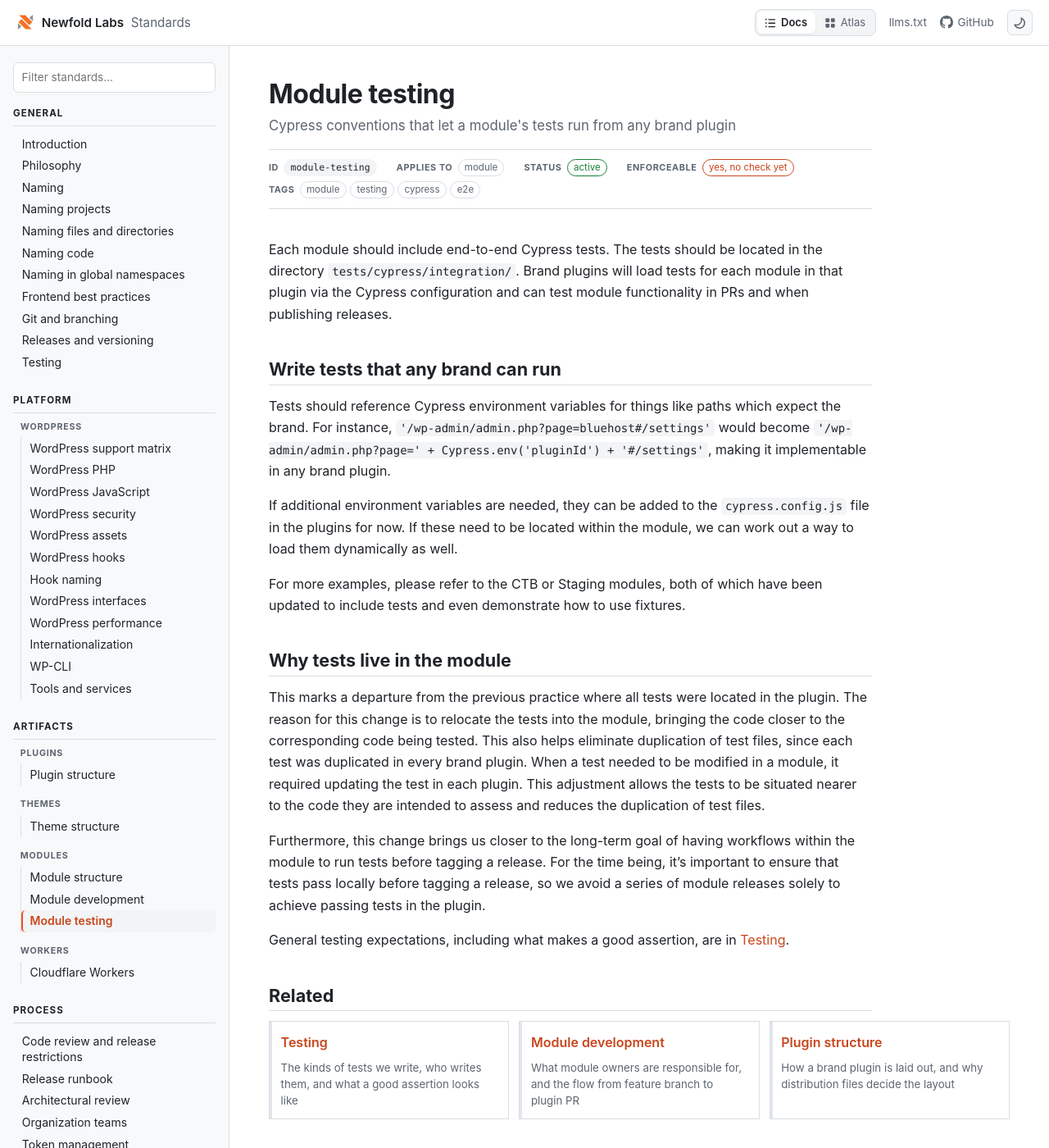
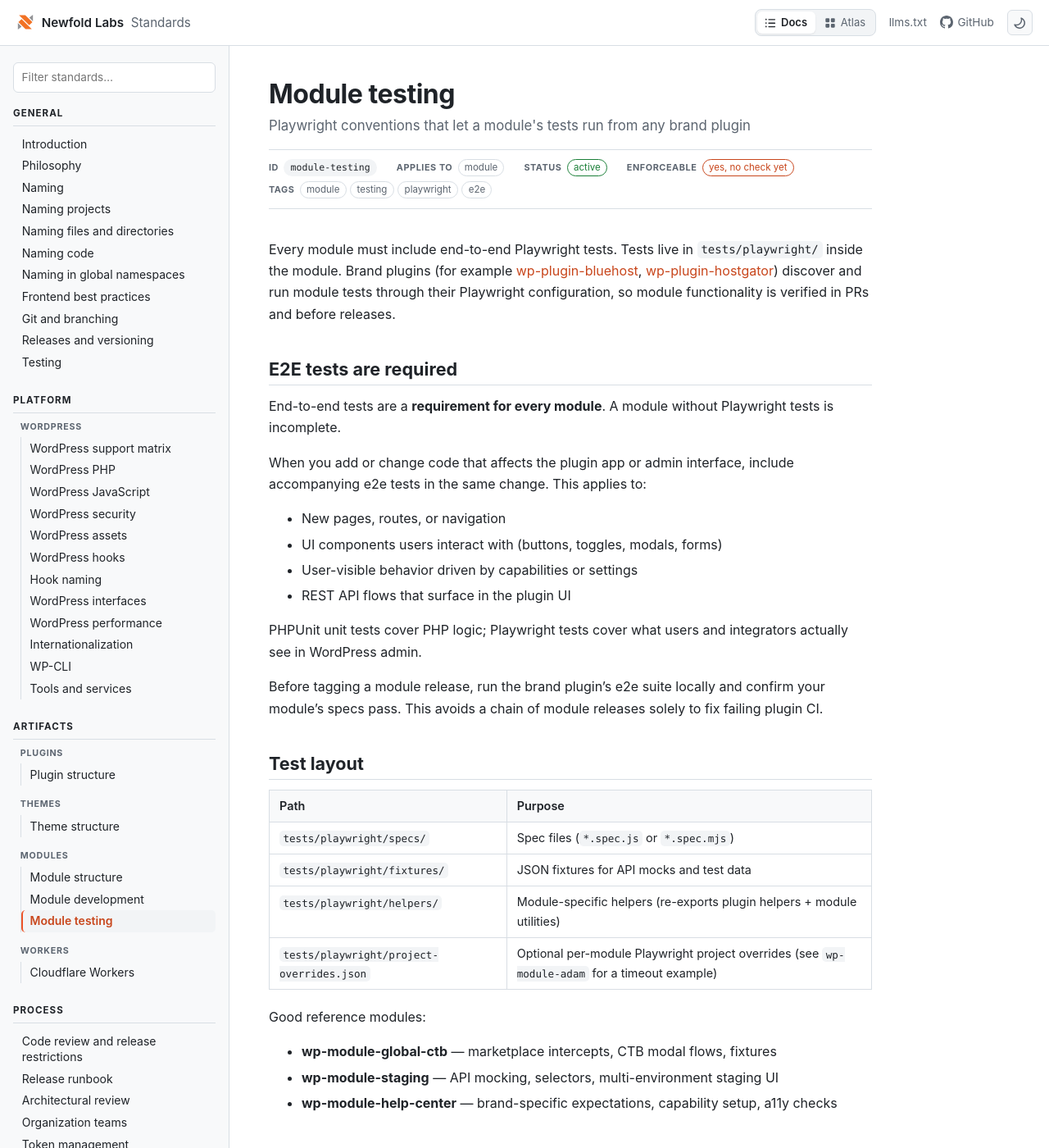
Before and after one commit to newfold-labs/standards, a Jekyll site: the page built from artifacts/module/testing.md, in a window 1280 px wide and 1400 px high. Shown: the whole window at 82% size. Built offline with Jekyll 4.4.1, drawn with Linux system fonts in a browser that asks for light colours; some of the changed text lies outside the part shown.

Commit message:
update testing for playwright

````diff
--- a/artifacts/module/testing.md
+++ b/artifacts/module/testing.md
@@ -1,51 +1,189 @@
 ---
 id: module-testing
 title: Module testing
-summary: Cypress conventions that let a module's tests run from any brand plugin
+summary: Playwright conventions that let a module's tests run from any brand plugin
 status: active
 applies_to: [module]
-tags: [module, testing, cypress, e2e]
+tags: [module, testing, playwright, e2e]
 related: [general-testing, module-development, plugin-structure]
 order: 30
 enforceable: true
 ---
 
-Each module should include end-to-end Cypress tests. The tests should be located
-in the directory `tests/cypress/integration/`. Brand plugins will load tests for
-each module in that plugin via the Cypress configuration and can test module
-functionality in PRs and when publishing releases.
+Every module must include end-to-end Playwright tests. Tests live in
+`tests/playwright/` inside the module. Brand plugins (for example
+[wp-plugin-bluehost](https://github.com/newfold-labs/wp-plugin-bluehost),
+[wp-plugin-hostgator](https://github.com/newfold-labs/wp-plugin-hostgator)) discover
+and run module tests through their Playwright configuration, so module functionality
+is verified in PRs and before releases.
 
-## Write tests that any brand can run
+## E2E tests are required
 
-Tests should reference Cypress environment variables for things like paths which
-expect the brand. For instance,
-`'/wp-admin/admin.php?page=bluehost#/settings'` would become
-`'/wp-admin/admin.php?page=' + Cypress.env('pluginId') + '#/settings'`, making it
-implementable in any brand plugin.
+End-to-end tests are a **requirement for every module**. A module without Playwright
+tests is incomplete.
 
-If additional environment variables are needed, they can be added to the
-`cypress.config.js` file in the plugins for now. If these need to be located
-within the module, we can work out a way to load them dynamically as well.
+When you add or change code that affects the plugin app or admin interface, include
+accompanying e2e tests in the same change. This applies to:
 
-For more examples, please refer to the CTB or Staging modules, both of which have
-been updated to include tests and even demonstrate how to use fixtures.
+- New pages, routes, or navigation
+- UI components users interact with (buttons, toggles, modals, forms)
+- User-visible behavior driven by capabilities or settings
+- REST API flows that surface in the plugin UI
+
+PHPUnit unit tests cover PHP logic; Playwright tests cover what users and integrators
+actually see in WordPress admin.
+
+Before tagging a module release, run the brand plugin's e2e suite locally and confirm
+your module's specs pass. This avoids a chain of module releases solely to fix
+failing plugin CI.
+
+## Test layout
+
+| Path | Purpose |
+|------|---------|
+| `tests/playwright/specs/` | Spec files (`*.spec.js` or `*.spec.mjs`) |
+| `tests/playwright/fixtures/` | JSON fixtures for API mocks and test data |
+| `tests/playwright/helpers/` | Module-specific helpers (re-exports plugin helpers + module utilities) |
+| `tests/playwright/project-overrides.json` | Optional per-module Playwright project overrides (see `wp-module-adam` for a timeout example) |
+
+Good reference modules:
+
+- **wp-module-global-ctb** — marketplace intercepts, CTB modal flows, fixtures
+- **wp-module-staging** — API mocking, selectors, multi-environment staging UI
+- **wp-module-help-center** — brand-specific expectations, capability setup, a11y checks
+
+## How brand plugins run module tests
+
+Each brand plugin owns a root `playwright.config.mjs` and a `tests/playwright/helpers/`
+directory. The config:
+
+1. Sets environment variables such as `PLUGIN_DIR`, `PLUGIN_ID`, and WordPress
+   credentials.
+2. Starts `wp-env` locally (or relies on CI to provide the environment).
+3. Discovers module test directories via
+   `.github/scripts/generate-playwright-projects.mjs`, which scans `composer.local.json`
+   path repositories and `vendor/newfold-labs/wp-module-*` for
+   `tests/playwright/specs/`.
+4. Registers each discovered module as a separate Playwright project so specs run in
+   isolation.
+
+From a brand plugin root:
+
+```bash
+npm run test:e2e          # alias for test:playwright
+npm run test:playwright   # npx playwright test
+npm run test:playwright:update-projects  # regenerate playwright-projects.json
+```
+
+## Write tests any brand can run
+
+Do not hard-code a brand slug in URLs or expectations when the value is
+environment-specific. Use environment variables set by the plugin's Playwright config:
+
+```javascript
+const pluginId = process.env.PLUGIN_ID || 'bluehost';
+
+await page.goto(`/wp-admin/admin.php?page=${pluginId}#/settings`);
+```
+
+`PLUGIN_ID` is set in each brand plugin's `playwright.config.mjs` (for example
+`bluehost`, `hostgator`). Module helpers typically read it once and export a
+`pluginId` constant.
+
+For brand-specific content (help text, account names, domains), define expectations
+per `PLUGIN_ID` in the module helper or spec — see
+`wp-module-help-center` for an example.
+
+If additional environment variables are needed, add them to the brand plugin's
+`playwright.config.mjs`. Module-specific overrides can also live in
+`tests/playwright/project-overrides.json` at the module root.
+
+## Plugin-based helpers
+
+Brand plugins provide shared helpers at `tests/playwright/helpers/`. Modules import
+these at runtime via `PLUGIN_DIR` (set by Playwright config) rather than copying
+helper code into each module.
+
+Plugin helper modules (in each brand plugin):
+
+| Helper | File | Use for |
+|--------|------|---------|
+| `auth` | `auth.mjs` | WordPress login, admin navigation |
+| `wordpress` | `wordpress.mjs` | WP-CLI, options, permalinks, REST |
+| `newfold` | `newfold.mjs` | Capabilities, coming soon, WooCommerce, plugin navigation |
+| `a11y` | `a11y.mjs` | Accessibility checks (`@axe-core/playwright`) |
+| `utils` | `utils.mjs` | Logging, scrolling, notifications |
+
+Central export: `tests/playwright/helpers/index.mjs`.
+
+### Importing plugin helpers from a module
+
+Module helpers follow a consistent pattern: resolve the plugin root from
+`process.env.PLUGIN_DIR`, dynamically import the plugin's `index.mjs`, re-export
+plugin helpers, and add module-specific utilities:
+
+```javascript
+import { join, dirname } from 'path';
+import { fileURLToPath, pathToFileURL } from 'url';
+
+const pluginDir = process.env.PLUGIN_DIR || process.cwd();
+const helpersUrl = pathToFileURL(
+  join(pluginDir, 'tests/playwright/helpers/index.mjs')
+).href;
+const { auth, wordpress, newfold, a11y, utils } = await import(helpersUrl);
+
+export const pluginId = process.env.PLUGIN_ID || 'bluehost';
+export { auth, wordpress, newfold, a11y, utils };
+
+// Module-specific helpers below...
+```
+
+Specs import from the module's `../helpers` (or `../helpers/index.mjs`) so they get
+both plugin and module helpers in one place:
+
+```javascript
+import { test, expect } from '@playwright/test';
+import { auth, newfold, pluginId } from '../helpers/index.mjs';
+
+test.describe('My Module', () => {
+  test.beforeEach(async ({ page }) => {
+    await auth.loginToWordPress(page);
+    await newfold.setCapability({ canAccessMyFeature: true });
+    await page.goto(`/wp-admin/admin.php?page=${pluginId}#/my-route`);
+  });
+
+  test('shows the feature', async ({ page }) => {
+    await expect(page.locator('.my-module-widget')).toBeVisible();
+  });
+});
+```
+
+### Fixtures and API mocking
+
+Use `tests/playwright/fixtures/` for JSON response bodies. Intercept REST routes with
+`page.route()` in module helpers — see `wp-module-staging` for staging API mocks and
+`wp-module-global-ctb` for marketplace and CTB intercepts.
 
 ## Why tests live in the module
 
-This marks a departure from the previous practice where all tests were located in
-the plugin. The reason for this change is to relocate the tests into the module,
-bringing the code closer to the corresponding code being tested. This also helps
-eliminate duplication of test files, since each test was duplicated in every
-brand plugin. When a test needed to be modified in a module, it required updating
-the test in each plugin. This adjustment allows the tests to be situated nearer
-to the code they are intended to assess and reduces the duplication of test
-files.
+Tests used to live entirely in each brand plugin, which duplicated the same specs
+across Bluehost, HostGator, and other brands. When a module test needed a fix, every
+plugin copy had to be updated.
 
-Furthermore, this change brings us closer to the long-term goal of having
-workflows within the module to run tests before tagging a release. For the time
-being, it's important to ensure that tests pass locally before tagging a release,
-so we avoid a series of module releases solely to achieve passing tests in the
-plugin.
+Moving tests into the module keeps them next to the code they verify and lets any
+brand plugin run them through a single shared helper layer. The long-term goal is
+module-level CI workflows that run e2e tests before tagging a release.
 
-General testing expectations, including what makes a good assertion, are in
+## Learning resources
+
+- [Playwright documentation](https://playwright.dev/docs/intro) — getting started,
+  locators, assertions, and debugging
+- [Playwright test configuration](https://playwright.dev/docs/test-configuration) —
+  projects, timeouts, reporters
+- [Playwright API mocking](https://playwright.dev/docs/mock) — `page.route()` for
+  REST intercepts
+- [@wordpress/e2e-test-utils-playwright](https://github.com/WordPress/gutenberg/tree/trunk/packages/e2e-test-utils-playwright) —
+  WordPress admin utilities used by plugin `auth.mjs`
+
+General testing expectations — including what makes a good assertion — are in
 [Testing](../../general/testing.md).
````
